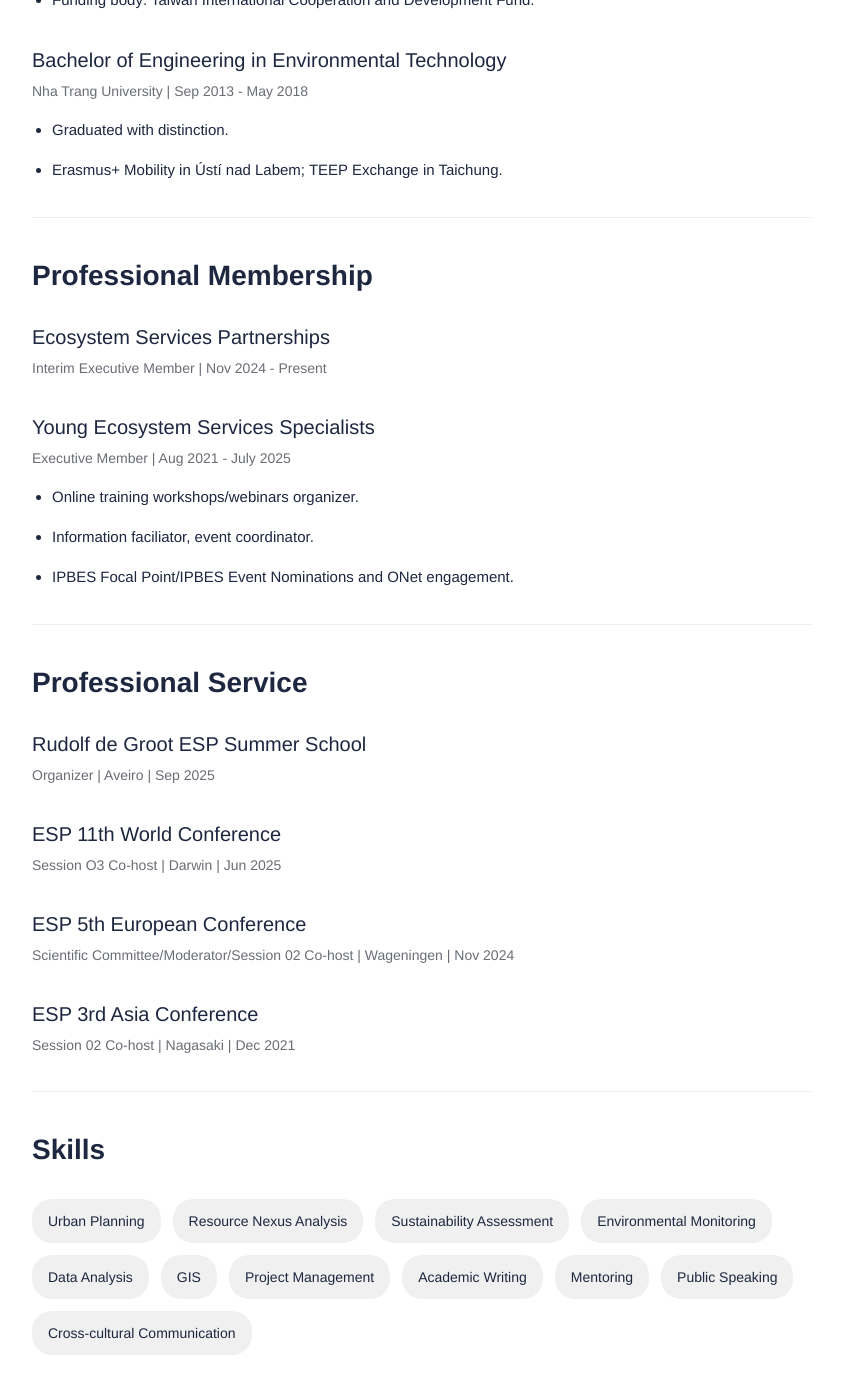
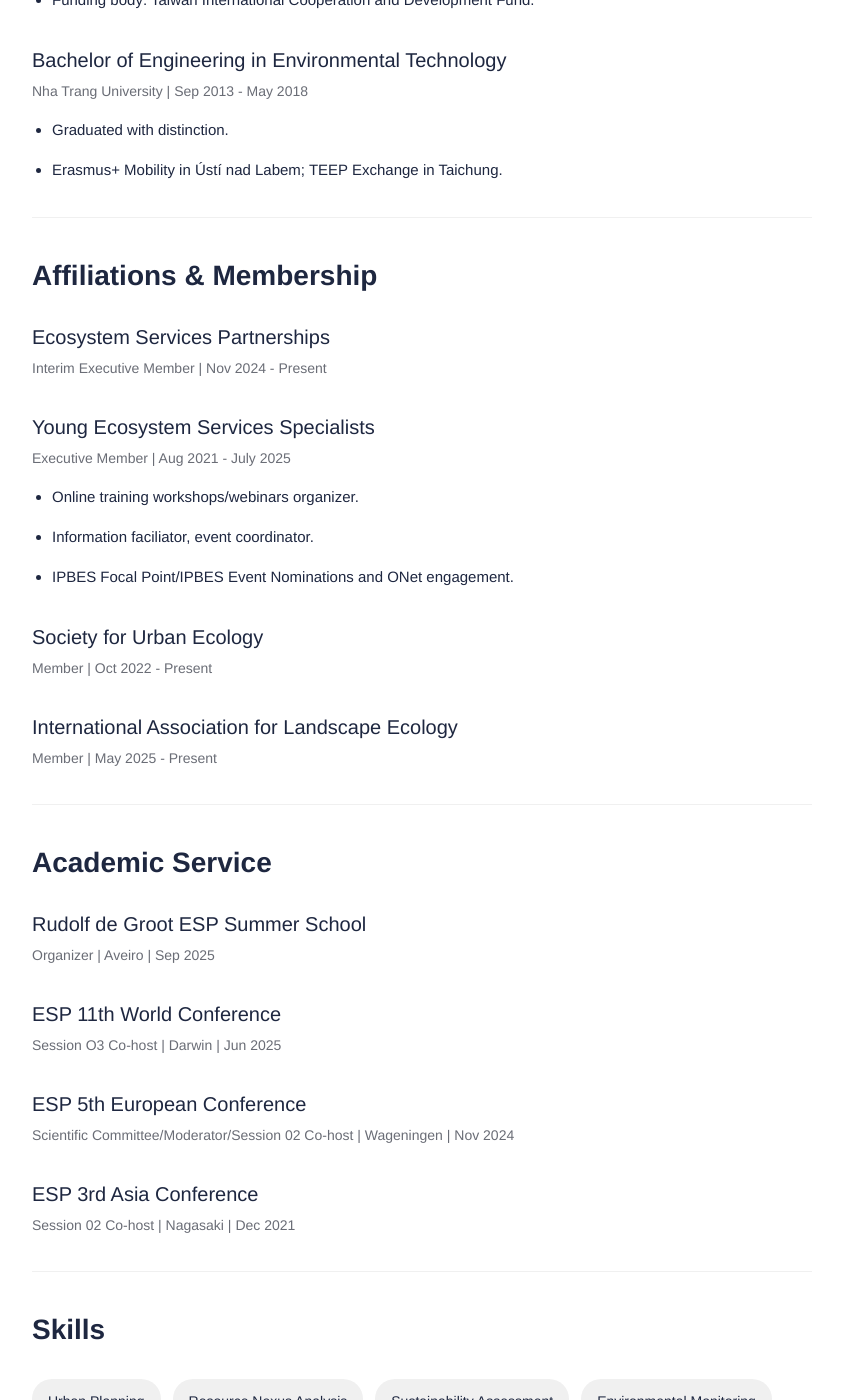
Before and after one commit to ray-ers/ray-ers.github.io, a Jekyll site: the page built from _pages/CV.md, in a window 1280 px wide and 1400 px high, scrolled down 672 px. Shown: the whole window, without its empty margins (218-1061 px from the left). Built offline with Jekyll 4.4.1, drawn with Linux system fonts in a browser that asks for light colours; nearby versions of some CDN libraries.

Commit message:
Update CV.md

```diff
--- a/_pages/CV.md
+++ b/_pages/CV.md
@@ -36,9 +36,9 @@ permalink: /cv/
     </div>
 </section>
 
-<!-- Professional Membership Section -->
+<!-- Affiliations & Membership Section -->
 <section class="cv-section">
-    <h2 class="cv-section__title">Professional Membership</h2>
+    <h2 class="cv-section__title">Affiliations & Membership</h2>
     <div class="cv-item">
         <h3 class="cv-item__title">Ecosystem Services Partnerships</h3>
         <p class="cv-item__meta">Interim Executive Member | Nov 2024 - Present</p>
@@ -55,11 +55,23 @@ permalink: /cv/
             <li>IPBES Focal Point/IPBES Event Nominations and ONet engagement.</li>
         </ul>
     </div>
+        <div class="cv-item">
+        <h3 class="cv-item__title">Society for Urban Ecology</h3>
+        <p class="cv-item__meta"> Member | Oct 2022 - Present</p>
+        <ul class="cv-item__list">
+        </ul>
+    </div>
+        <div class="cv-item">
+        <h3 class="cv-item__title">International Association for Landscape Ecology</h3>
+        <p class="cv-item__meta"> Member | May 2025 - Present</p>
+        <ul class="cv-item__list">
+        </ul>
+    </div>
 </section>
 
-<!-- Professional Service section -->
+<!-- Academic Service section -->
 <section class="cv-section">
-    <h2 class="cv-section__title">Professional Service</h2>
+    <h2 class="cv-section__title">Academic Service</h2>
     <div class="cv-item">
         <h3 class="cv-item__title">Rudolf de Groot ESP Summer School</h3>
         <p class="cv-item__meta">Organizer | Aveiro | Sep 2025</p>
@@ -103,7 +115,5 @@ permalink: /cv/
         <span class="cv-skill-badge">Academic Writing</span>
         <span class="cv-skill-badge">Mentoring</span>
         <span class="cv-skill-badge">Public Speaking</span>
-        <span class="cv-skill-badge">Cross-cultural Communication</span>
-
     </div>
 </section>
```
